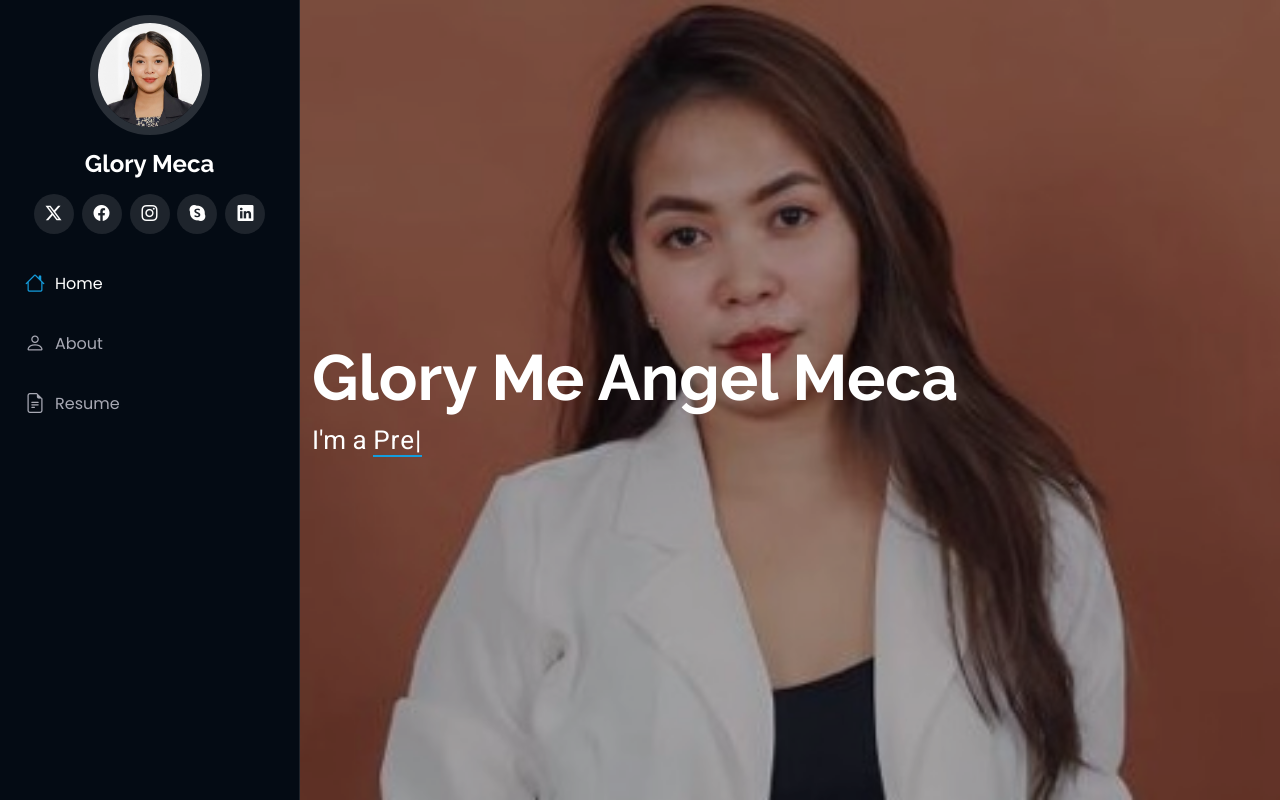
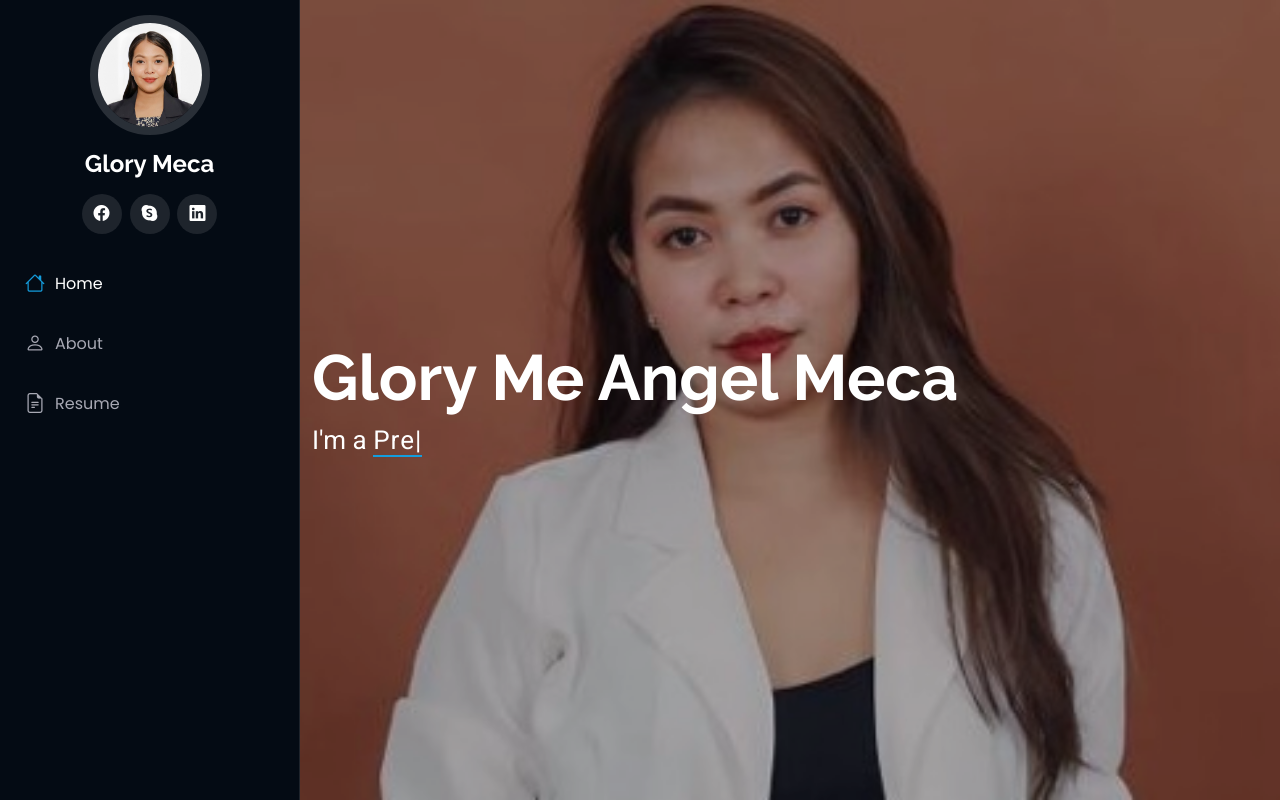
Before and after one commit to janmigeel/glory-portfolio, a plain HTML site: page index.html in a window 1280 px wide. Shown: the top 802 px of the page. Drawn offline with Linux system fonts and the light colour scheme.

Commit message:
chore: updated social media links and favicon

```diff
--- a/index.html
+++ b/index.html
@@ -52,11 +52,11 @@
     </a>
 
     <div class="social-links text-center">
-      <a href="#" class="twitter"><i class="bi bi-twitter-x"></i></a>
-      <a href="#" class="facebook"><i class="bi bi-facebook"></i></a>
-      <a href="#" class="instagram"><i class="bi bi-instagram"></i></a>
-      <a href="#" class="google-plus"><i class="bi bi-skype"></i></a>
-      <a href="#" class="linkedin"><i class="bi bi-linkedin"></i></a>
+      <!-- <a href="#" class="twitter"><i class="bi bi-twitter-x"></i></a> -->
+      <a href="https://www.facebook.com/glory14368/" target="_blank" class="facebook"><i class="bi bi-facebook"></i></a>
+      <!-- <a href="#" class="instagram"><i class="bi bi-instagram"></i></a> -->
+      <a href="live:.cid.6b6a781f50185076" target="_blank" class="google-plus"><i class="bi bi-skype"></i></a>
+      <a href="https://www.linkedin.com/in/glory-me-angel-meca-515156260/" target="_blank" class="linkedin"><i class="bi bi-linkedin"></i></a>
     </div>
 
     <nav id="navmenu" class="navmenu">
```
Also changed, not shown: assets/img/favicon.png.
